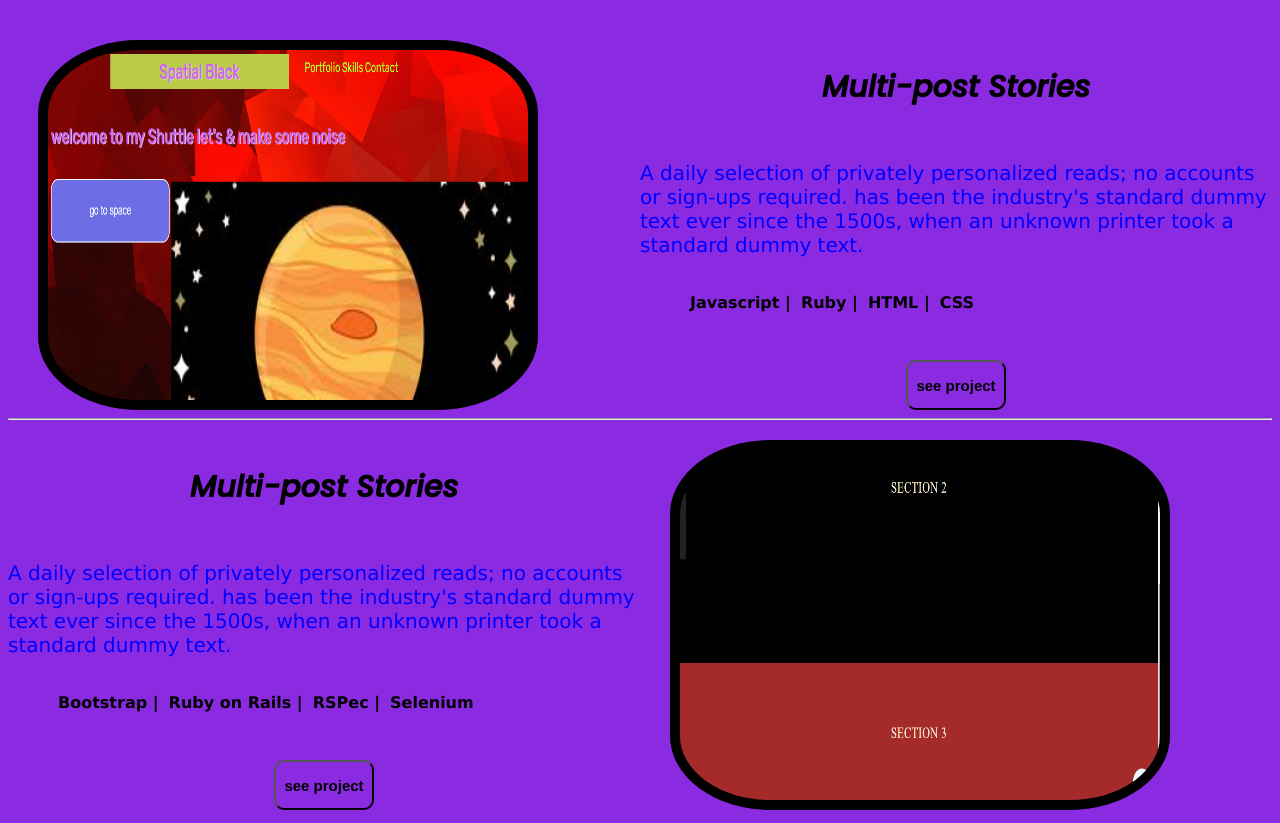
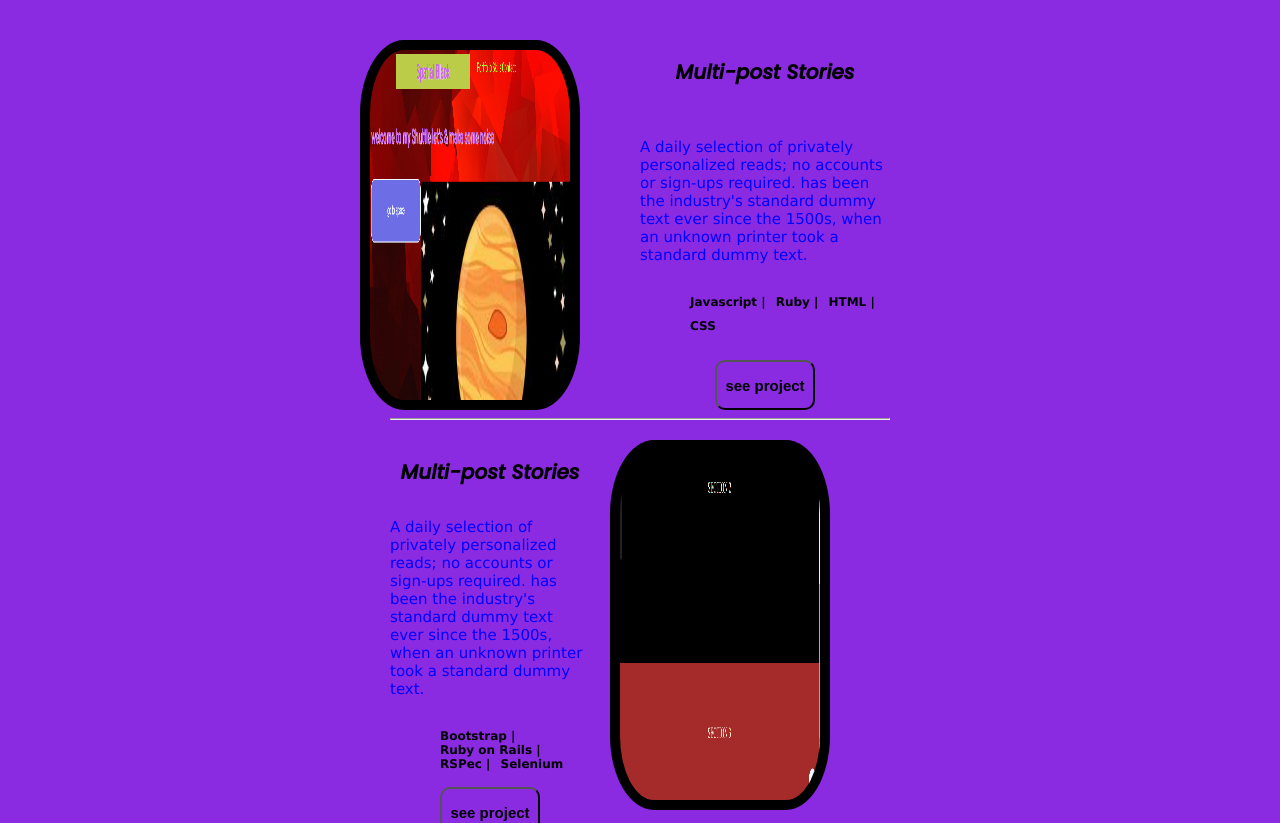
Before and after one commit to Hossam-Badr33/Mobile-version-skeleton, a plain HTML site: page index.html in a window 1280 px wide. Shown: the part 1000-1823 px from the top of the page. Drawn offline with Linux system fonts and the light colour scheme.

Commit message:
change some styles in work section width and margins

```diff
--- a/index.html
+++ b/index.html
@@ -79,7 +79,7 @@
         <img
           src="images/responsive-mobile.png"
           alt="responsive web design"
-          width="500"
+          width="220"
           height="370"
         />
         <article>
@@ -103,7 +103,7 @@
         <img
           src="images/back-top.png"
           alt="responsive web design"
-          width="500"
+          width="220"
           height="370"
         />
         <article>
@@ -127,7 +127,7 @@
         <img
           src="images/Iron-man.png"
           alt="responsive web design"
-          width="500"
+          width="220"
           height="370"
         />
         <article>
--- a/style.css
+++ b/style.css
@@ -131,13 +131,22 @@ h2:hover {
 
 /* work style */
 
+.work {
+  width: 500px;
+  margin: auto;
+}
+
 .work .recent {
-  text-align: center;
+  text-align: left;
   font-size: 30px;
   font-family: Impact, Haettenschweiler, "Arial Narrow Bold", sans-serif;
   word-spacing: 5px;
   margin-top: 100px;
   margin-bottom: 100px;
+}
+
+.work h2 {
+  font-size: 20px;
 }
 
 .grid {
@@ -148,7 +157,7 @@ h2:hover {
 
 .work1 img {
   border-radius: 20%;
-  margin-left: 30px;
+  margin-left: -30px;
   padding: 10px;
   background-color: black;
   cursor: pointer;
@@ -178,7 +187,7 @@ h2:hover {
 
 .work1 article p:first-of-type {
   flex: 1;
-  font-size: 20px;
+  font-size: 15px;
   font-family: Verdana, Geneva, Tahoma, sans-serif;
   color: blue;
 }
@@ -186,11 +195,14 @@ h2:hover {
 .work1 article ul {
   flex: 1;
   display: flex;
+  flex-wrap: wrap;
+  justify-content: flex-start;
   list-style: none;
 }
 
 .work1 article ul li {
   margin-left: 10px;
+  font-size: 12px;
   font-family: Verdana, Geneva, Tahoma, sans-serif;
   font-weight: bold;
 }
@@ -219,7 +231,7 @@ h2:hover {
 }
 
 .reverse img:first-child {
-  margin-right: -100px;
+  margin-right: -66px;
   grid-column-start: 2;
   grid-column-end: 3;
   grid-row-start: 1;
@@ -227,6 +239,7 @@ h2:hover {
 }
 
 .reverse article {
+  max-width: 200px;
   grid-column-start: 1;
   grid-column-end: 2;
   grid-row-start: 1;
```
